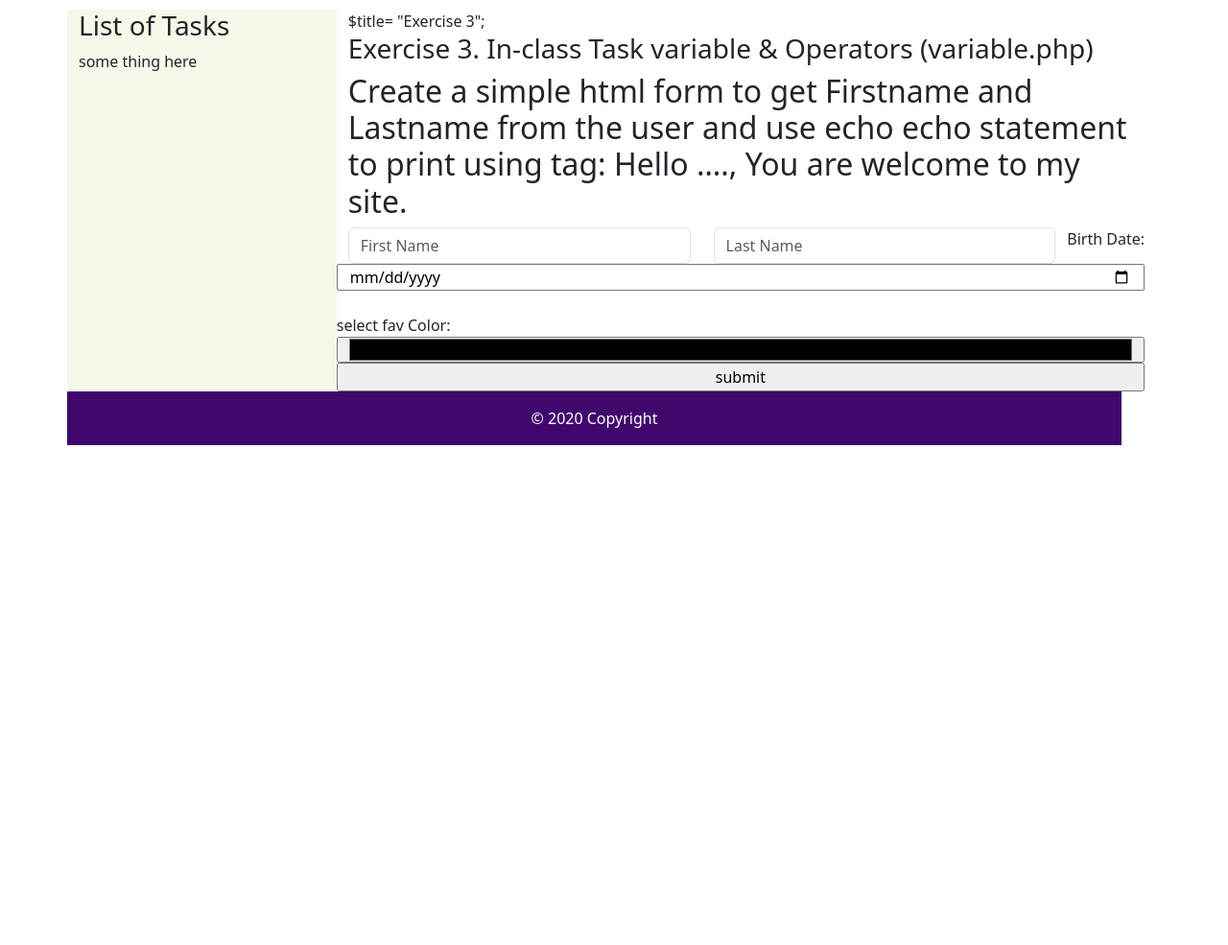
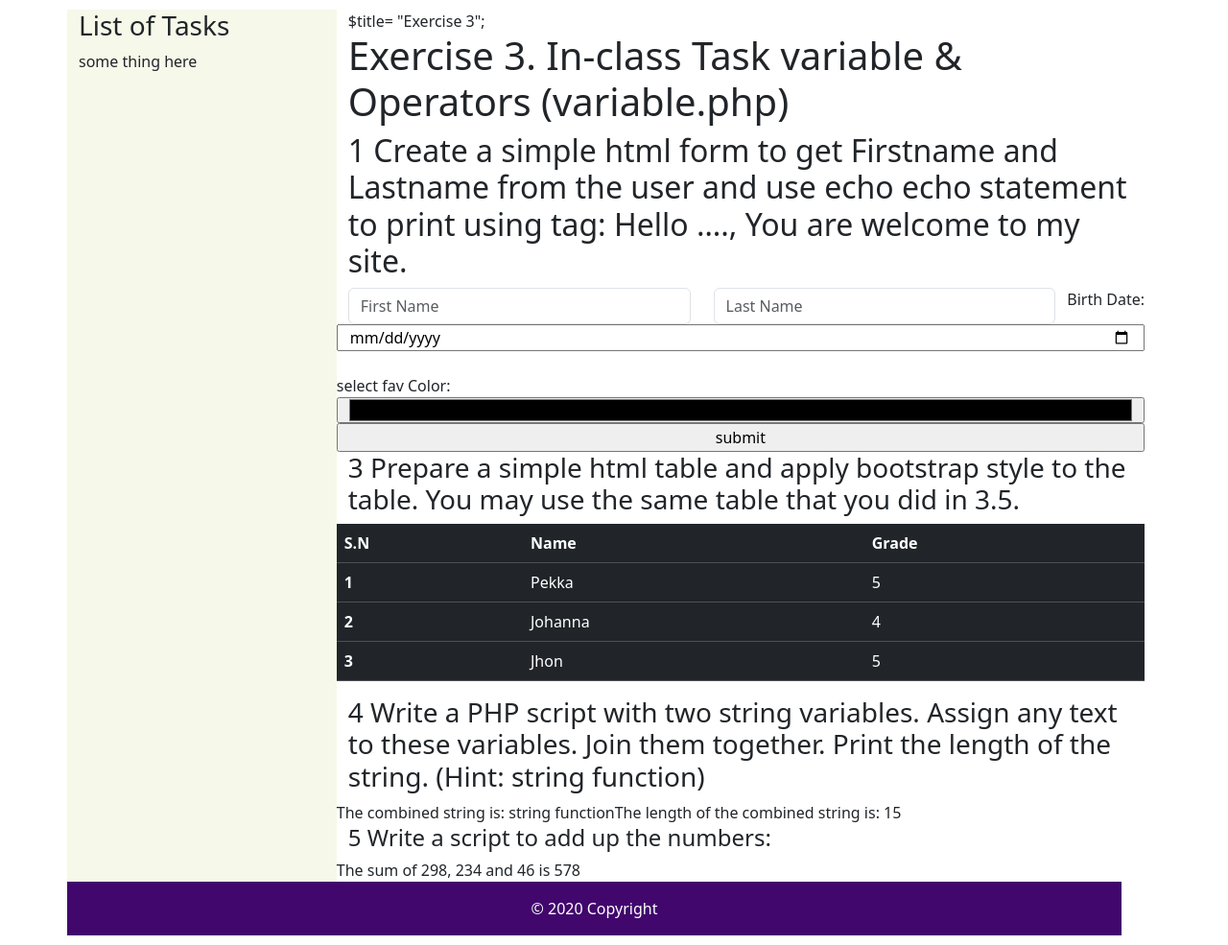
Before and after one commit to amrit-kandel-web/amritkandel_tasks, a PHP site: page /variable.php in a window 1280 px wide. Shown: the part 56-1041 px from the top of the page at 96% size. Before the commit the page ends 520 px from the top, so only its background shows below. Run offline with PHP 8.4, Linux system fonts and the light colour scheme.

Commit message:
Update variable.php
up to 5 number

```diff
--- a/variable.php
+++ b/variable.php
@@ -1,8 +1,9 @@
-<?PHP include "header.php" ?>
+<?php include "header.php" ?>
 $title= "Exercise 3";
-<h3> Exercise 3. In-class Task variable & Operators (variable.php)</h3>
+
+<h1> Exercise 3. In-class Task variable & Operators (variable.php)</h1>
 <h2>
-    Create a simple html form to get Firstname and Lastname from the user and use echo echo statement to print using
+    1 Create a simple html form to get Firstname and Lastname from the user and use echo echo statement to print using
     tag: Hello …., You are welcome to my site.
 </h2>
 <form action="action.php" method="post">
@@ -16,5 +17,64 @@ $title= "Exercise 3";
         Birth Date: <input type="date" name="bdate"> <br>
         select fav Color: <input type="color" name="color"> <br>
         <input type="submit" value="submit">
+
+        <h3> 3 Prepare a simple html table and apply bootstrap style to the table. You may use the same table that you did in 3.5.</h3>
+
+<table class="table table-dark">
+<thead>
+  <tr>
+    <th scope="col">S.N</th>
+    <th scope="col">Name</th>
+    <th scope="col">Grade</th>
+
+  </tr>
+</thead>
+<tbody>
+  <tr>
+    <th scope="row">1</th>
+    <td>Pekka</td>
+    <td>5</td>
+
+  </tr>
+  <tr>
+    <th scope="row">2</th>
+    <td>Johanna</td>
+    <td>4</td>
+
+  </tr>
+  <tr>
+    <th scope="row">3</th>
+    <td> Jhon</td>
+    <td>5</td>
+  </tr>
+</tbody>
+</table>
+</table>
+
+
 </form>
-<?PHP include "footer.php" ?>
+<h3>4 Write a PHP script with two string variables. Assign any text to these variables. Join them together.
+            Print the length of the string. (Hint: string function)</h3>
+<?php
+
+$string1 = "string";
+$string2 = "function";
+$combined_string = $string1 . " " . $string2;
+
+echo "The combined string is: " . $combined_string;
+echo "The length of the combined string is: " . strlen($combined_string) . "\n";
+?>
+
+
+<h4> 5 Write a script to add up the numbers:</h4>
+<?php
+$num1 = 298;
+$num2 = 234;
+$num3 = 46;
+
+$sum = $num1 + $num2 + $num3;
+
+echo "The sum of " . $num1 . ", " . $num2 . " and " . $num3 . " is " . $sum;
+
+?>
+<?php include "footer.php" ?>
```
